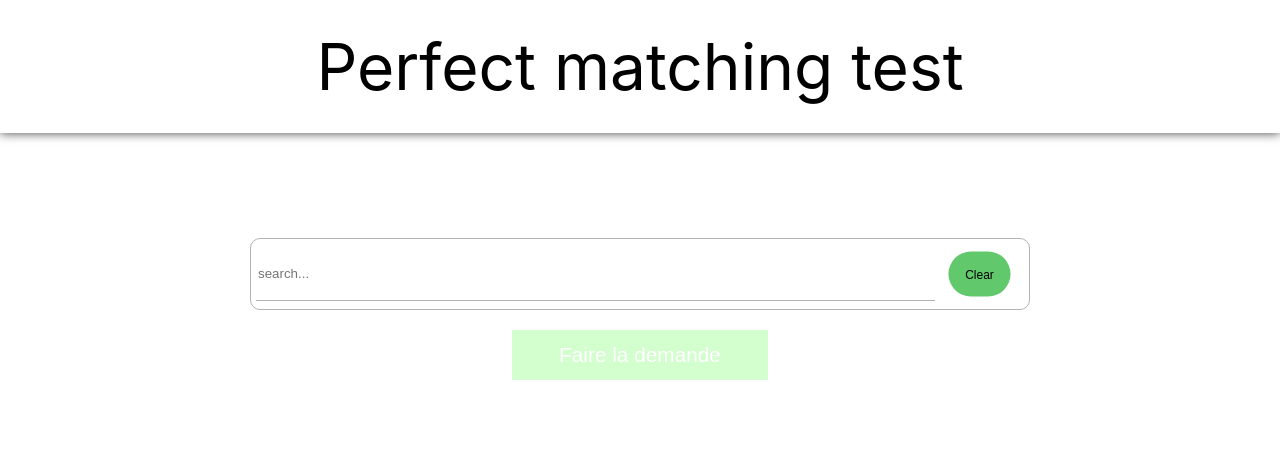
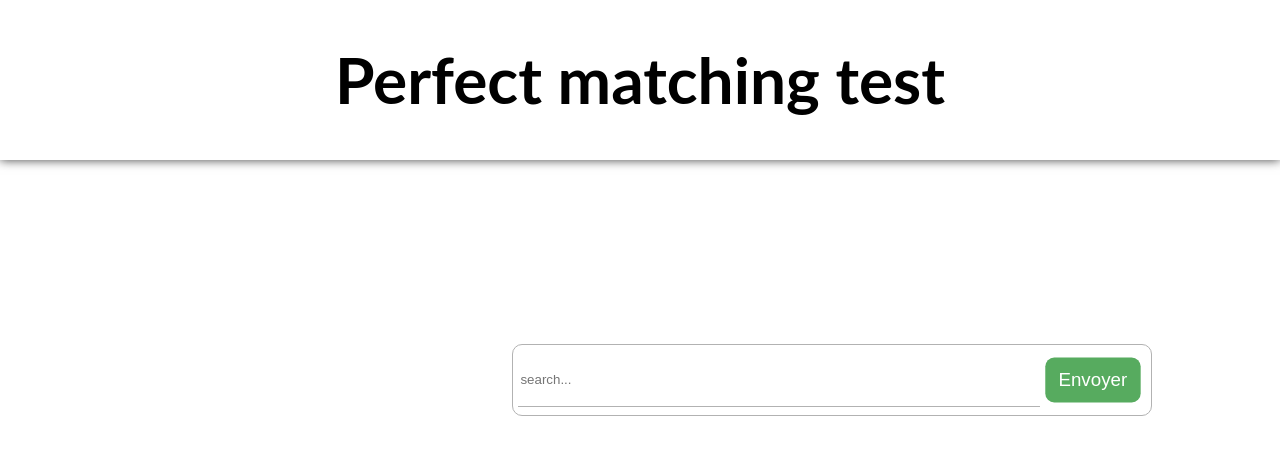
Before and after one commit to AEZIERE/front_maisin.fr, a React (Vite) app: page / in a window 1280 px wide. Shown: the top 454 px of the page. Built offline with nearby package versions, Linux system fonts and the light colour scheme.

Commit message:
refactor code

```diff
--- a/src/App.scss
+++ b/src/App.scss
@@ -6,10 +6,12 @@
 		width: 100%;
 
 		display: flex;
-		justify-content: center;
 		align-items: center;
 		flex-direction: column;
 		.header {
+			font-family: Lato, Arial, sans-serif;
+			line-height: 1.2;
+			font-weight: bold;
 			width: 100%;
 			height: 20%;
 			display: flex;
@@ -18,6 +20,23 @@
 			font-size: 4em;
 			box-shadow: 0px 0px 10px 0px rgba(0, 0, 0, 0.75);
 		}
+		.container-action {
+			display: flex;
+			justify-content: center;
+			align-items: center;
+			flex-direction: row;
+			width: 100%;
+			height: 80%;
+			.content-left {
+				width: 30%;
+				height: 100%;
+				display: flex;
+				justify-content: center;
+				align-items: center;
+			}
+			.content-right {
+				width: 70%;
+				height: 100%;
 				#container-resultat {
 					height: 60%;
 					width: 100%;
@@ -25,21 +44,17 @@
 					justify-content: center;
 					align-items: flex-start;
 					flex-direction: row;
-			#BlocDisplay {
-				height: 75%;
-				width: 25%;
-			}
 					#container-form-missing-info {
 						height: 75%;
-				width: 45%;
+						width: 100%;
 						display: none;
 						align-items: center;
 						flex-direction: column;
 
 						margin: 10px;
-
-				box-shadow: 0px 0px 10px 0px rgba(0, 0, 0, 0.75);
 					}
 				}
 			}
 		}
+	}
+}
--- a/src/App.tsx
+++ b/src/App.tsx
@@ -22,24 +22,19 @@ function App() {
 		// 	//remplacer les valeurs par les valeurs de l'api (data)
 		// 	dispatch({
 		// 		type: "dataResponse/setData",
-		// 		payload: {
-		// 			salespack: { name: "salespack", score: 0.0 },
-		// 			category: { name: "salespack", score: 0.0 },
-		// 			material: { name: "Missing Info", score: 0.0 },
-		// 			room: { name: "Missing Info", score: 0.0 },
-		// 			worktype: { name: null, score: 0.0 },
-		// 		},
+		// 		payload: data,
 		// 	});
 		// }
 		//remplacer les valeurs par les valeurs de l'api (data)
 		dispatch({
 			type: "dataResponse/setData",
 			payload: {
-				salespack: { name: "salespack", score: 0.0 },
-				category: { name: "salespack", score: 0.0 },
+				salespack: { name: "Fenetre", score: 0.0 },
+				category: { name: "Fenetre", score: 0.0 },
 				material: { name: "Missing Info", score: 0.0 },
-				room: { name: "Missing Info", score: 0.0 },
+				room: { name: null, score: 0.0 },
 				worktype: { name: null, score: 0.0 },
+				tag: { name: "de toit", value: true },
 			},
 		});
 	}, []);
@@ -65,18 +60,31 @@ function App() {
 			if (bloc) {
 				bloc.style.display = "flex";
 			}
+		} else {
+			const bloc = refBloc.current;
+			if (bloc) {
+				bloc.style.display = "none";
+			}
 		}
 	}, [paramsMissingInfo]);
 
 	return (
 		<div id="container">
 			<div className="header">Perfect matching test</div>
-			<PromptBar setMyPrompt={setMyPrompt} />
-			<div id="container-resultat">
-				{myPrompt !== "" && dataReponse.salespack.name !== "" && <DisplayResponse data={dataReponse} />}
-				<div id="container-form-missing-info" ref={refBloc}>
-					{paramsMissingInfo.length > 0 &&
-						paramsMissingInfo.map((param: string) => <FormMissingInfo key={param} type={param} />)}
+			<div className="container-action">
+				<div className="content-left">
+					{myPrompt !== "" && dataReponse.salespack.name !== "" && <DisplayResponse data={dataReponse} />}
+				</div>
+				<div className="content-right">
+					<PromptBar setMyPrompt={setMyPrompt} />
+					<div id="container-resultat">
+						<div id="container-form-missing-info" ref={refBloc}>
+							{paramsMissingInfo.length > 0 &&
+								paramsMissingInfo.map((param: string) =>
+									paramsMissingInfo.indexOf(param) == 0 ? <FormMissingInfo key={param} type={param} /> : null
+								)}
+						</div>
+					</div>
 				</div>
 			</div>
 		</div>
--- a/src/api/data_categorie.ts
+++ b/src/api/data_categorie.ts
@@ -3,7 +3,7 @@ import axios from "axios";
 
 export const useAxiosApi = () => {
 	return axios.create({
-		baseURL: "base de url, ce qui est commun a tout les requete",
+		baseURL: "https://localhost:8001/",
 		responseType: "json",
 	});
 };
@@ -13,7 +13,7 @@ export const useGetResponse = ({ prompte, isEnable = true }: { prompte: string;
 	return useQuery<[]>(
 		["useGetResponse", prompte],
 		async () => {
-			const { data } = await api.get(`/blab/labla/blabla/${prompte}`);
+			const { data } = await api.get(`?prompt=${prompte}`);
 			return data;
 		},
 		{ enabled: isEnable }
--- a/src/componant/DisplayResponse/DisplayResponse.scss
+++ b/src/componant/DisplayResponse/DisplayResponse.scss
@@ -3,16 +3,15 @@
 	justify-content: center;
 	align-items: center;
 	flex-direction: column;
-
-	border-radius: 10px;
-	margin: 10px;
+	width: 100%;
+	height: 50%;
 
 	span {
 		display: flex;
 		justify-content: center;
 		align-items: center;
 
-		height: 25%;
+		height: 100%;
 		width: 80%;
 	}
 }
--- a/src/componant/FormMissingInfo/FormMissingInfo.scss
+++ b/src/componant/FormMissingInfo/FormMissingInfo.scss
@@ -3,7 +3,7 @@
 	justify-content: center;
 	align-items: center;
 	flex-direction: column;
-	width: 85%;
+	width: 75%;
 	margin: 10px;
 	span {
 		font-size: 1.2em;
--- a/src/componant/FormMissingInfo/FormMissingInfo.tsx
+++ b/src/componant/FormMissingInfo/FormMissingInfo.tsx
@@ -92,7 +92,7 @@ const FormMissingInfo: React.FC<Props> = ({ type }) => {
 
 	useEffect(() => {
 		if (type === "material") {
-			setSentence("Quel type de material souhaitez-vous ?");
+			setSentence(`Avez-vous une préférence en terme de matériau pour votre ${dataReponse.category.name} ?`);
 		} else if (type === "worktype") {
 			setSentence("Quel type de travaux souhaitez-vous réaliser ?");
 		} else if (type === "room") {
@@ -106,7 +106,6 @@ const FormMissingInfo: React.FC<Props> = ({ type }) => {
 				<span>{sentence}</span>
 
 				<div className="container-checks">
-					<span>Réponse:</span>
 					{list.map((item: string, index) => (
 						<div key={index}>
 							<input
--- a/src/componant/PromptBar/PromptBar.scss
+++ b/src/componant/PromptBar/PromptBar.scss
@@ -11,7 +11,7 @@
 		flex-direction: column;
 		align-items: center;
 		div {
-			width: 60%;
+			width: 70%;
 			height: 60px;
 			padding: 5px;
 			border: #b2b2b2 1px solid;
@@ -33,49 +33,6 @@
 				}
 			}
 
-			#clear {
-				width: 10%;
-				height: 50px;
-				margin: 0 10px;
-				border: none;
-				border-radius: 30px;
-				display: flex;
-				justify-content: center;
-				align-items: center;
-				&:focus {
-					outline: none;
-					background-color: white !important;
-				}
-			}
-			button.clear-results {
-				background-color: #61c86b;
-				cursor: pointer;
-				transform: scale(0.9);
-				transition: 1s;
-
-				&:disabled {
-					background-color: #7ef88a;
-					cursor: not-allowed;
-					transform: scale(1);
-					transition: 0.8s;
-				}
-				&--ready {
-					background-color: #61c86b;
-					outline: none;
-					transform: scale(1);
-					transition: 2s;
-				}
-				&--ready:hover {
-					transform: scale(1.1);
-					transition: 0.7s;
-				}
-				&--ready:active {
-					background-color: #35693a;
-					transform: scale(0.9);
-					transition: 0.1s;
-				}
-			}
-		}
 			button#start {
 				width: 20%;
 				height: 50px;
@@ -84,6 +41,7 @@
 				font-size: 1.3em;
 				margin-top: 20px;
 				margin-bottom: 20px;
+				border-radius: 10px;
 			}
 			button.processing-results {
 				background-color: #57ab5f;
@@ -92,13 +50,13 @@
 				transition: 1.3s;
 
 				&:disabled {
-				background-color: #d2ffcd;
+					background-color: #00b6797a;
 					cursor: not-allowed;
 					transform: scale(1);
 					transition: 0.8s;
 				}
 				&--ready {
-				background-color: #43884a;
+					background-color: #61c86b;
 					outline: none;
 					transform: scale(1);
 					transition: 2s;
@@ -116,3 +74,4 @@
 			}
 		}
 	}
+}
--- a/src/componant/PromptBar/PromptBar.tsx
+++ b/src/componant/PromptBar/PromptBar.tsx
@@ -19,21 +19,6 @@ const PromptBar: React.FC<Props> = ({ setMyPrompt }) => {
 
 	const handlePromptSubmit = () => {
 		setMyPrompt(valueInput);
-	};
-
-	const handlePromptClear = () => {
-		dispatch({
-			type: "dataResponse/setData",
-			payload: {
-				salespack: "",
-				category: "",
-				material: "",
-				room: null,
-				worktype: null,
-			},
-		});
-		setMyPrompt("");
-		setValueInput("");
 	};
 
 	useEffect(() => {
@@ -67,10 +52,6 @@ const PromptBar: React.FC<Props> = ({ setMyPrompt }) => {
 						value={valueInput}
 						onChange={handlePromptChange}
 					/>
-					<button id="clear" ref={clearButtonRef} className="clear-results" type="button" onClick={handlePromptClear}>
-						Clear
-					</button>
-				</div>
 					<button
 						id="start"
 						ref={startButtonRef}
@@ -78,8 +59,9 @@ const PromptBar: React.FC<Props> = ({ setMyPrompt }) => {
 						type="button"
 						onClick={handlePromptSubmit}
 					>
-					Faire la demande
+						Envoyer
 					</button>
+				</div>
 			</div>
 		</div>
 	);
--- a/src/redux/data/data.ts
+++ b/src/redux/data/data.ts
@@ -20,6 +20,10 @@ export type DataResponse = {
 	worktype: {
 		name: string;
 		score: number | null;
+	};
+	tag: {
+		name: string | null;
+		value: boolean | null;
 	};
 	[key: string]: string | null | Object;
 };
@@ -45,6 +49,10 @@ export interface Data {
 	worktype: {
 		name: string;
 		score: number | null;
+	};
+	tag: {
+		name: string | null;
+		value: boolean | null;
 	};
 	[key: string]: string | null | Object;
 }
```
Lines whose indentation alone changed are shown as unchanged.
